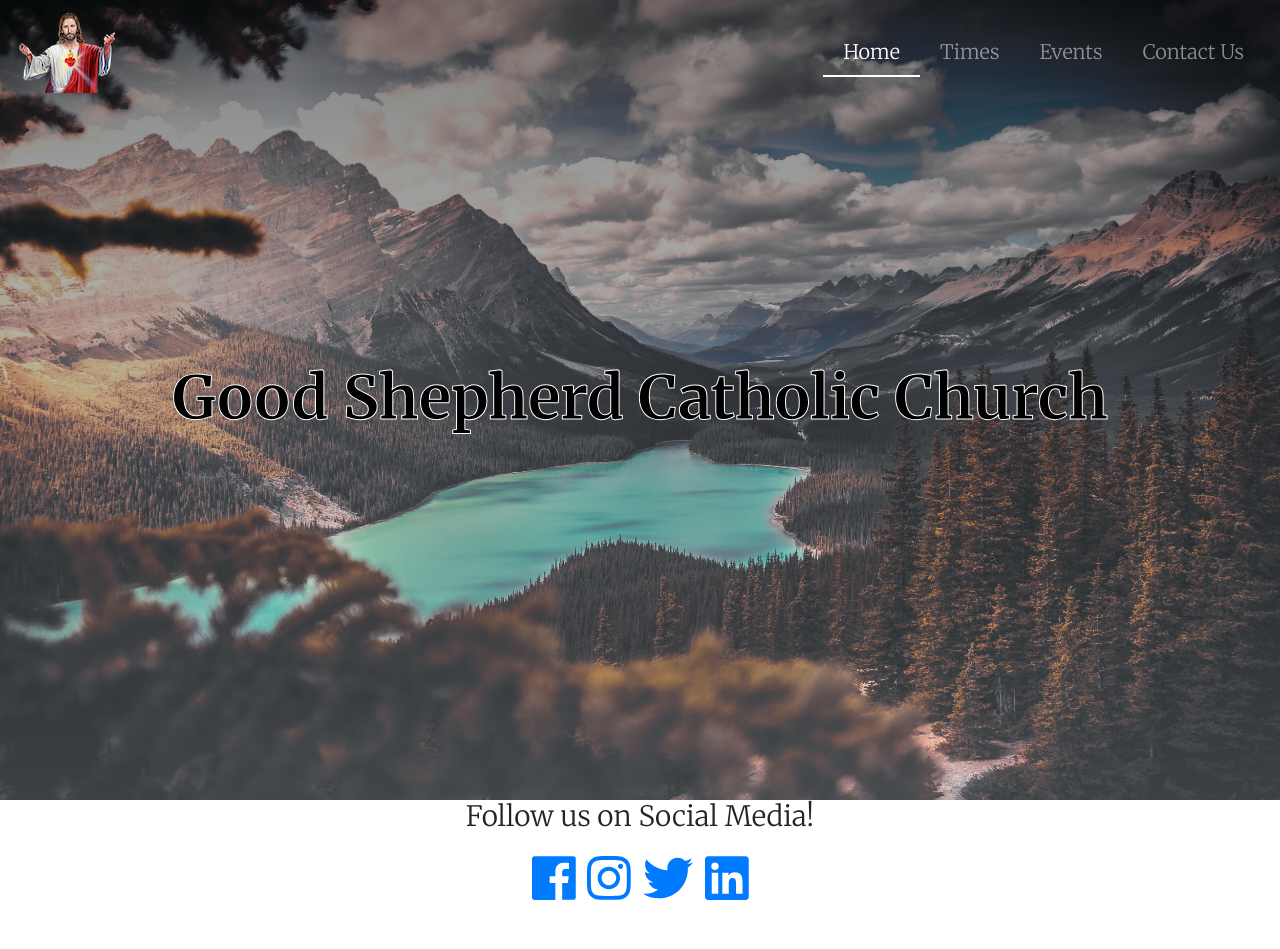
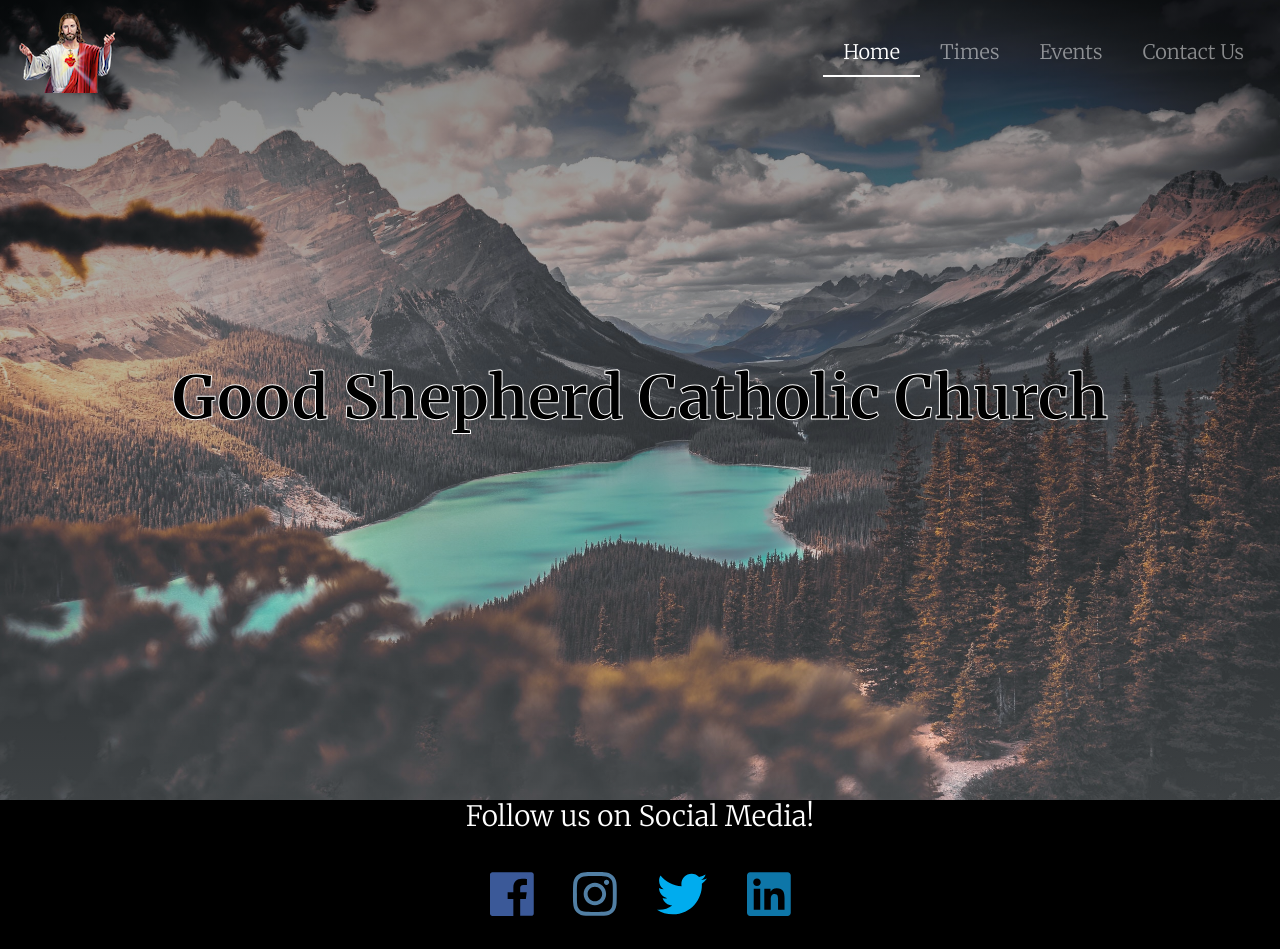
Before and after one commit to eduardogrdz/church, a plain HTML site: page index.html in a window 1280 px wide. Before the commit the page ends 917 px from the top, so only its background shows below. Drawn offline with nearby package versions, Linux system fonts and the light colour scheme.

Commit message:
-fixed footer
-added color to icons to their closest actual colors
-added padding inbetween icons
-when hovered, icons change color

```diff
--- a/style.css
+++ b/style.css
@@ -123,10 +123,40 @@ Extra (xl) large devices (large desktops, 1200px and up)
 /*---------------------------------------------------------------------------------------*/
 
 /* footer */
-.social{
+footer{
+  background-color: black;
+  color: white;
+}
+.social a{
   font-size: 50px;
-  padding: 0 2.5px 0 2.5px ;
+  padding: 18px;
 }
+.fa-facebook{
+  color: #3b5998;
+}
+.fa-twitter{
+  color: #00acee;
+}
+.fa-linkedin{
+  color: #0e76a8;
+}
+.fa-instagram{
+  color: #517fa4;
+}
+
+.fa-facebook:hover {
+  color: #a8a8a8;
+}
+.fa-twitter:hover {
+  color: #a8a8a8;
+}
+.fa-linkedin:hover {
+  color: #a8a8a8;
+}
+.fa-instagram:hover {
+  color: #a8a8a8;
+}
+/*----------------------------------------------------------------*/
 
 /*---------------------------------------------------------------------------------------*/
 
```
